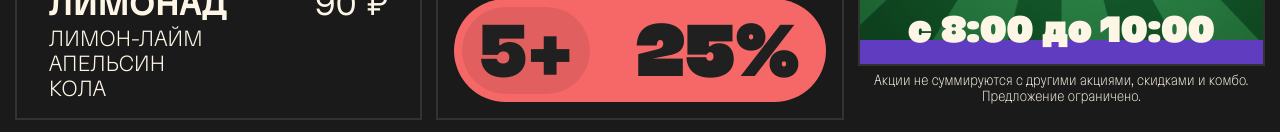
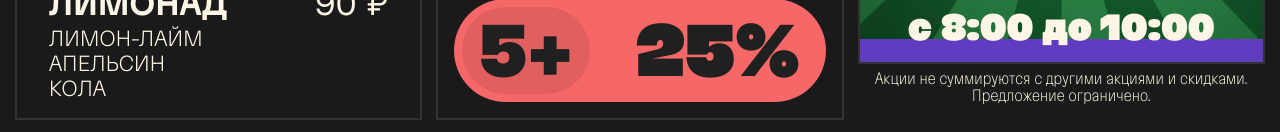
Before and after one commit to preanic/bigbi, a plain HTML site: page 3.html in a window 1280 px wide. Shown: the part 665-797 px from the top of the page. Drawn offline with Linux system fonts and the light colour scheme.

Commit message:
Action note

```diff
--- a/3.html
+++ b/3.html
@@ -231,7 +231,7 @@
           </div>
 
           <div class="action-note">
-            Акции не суммируются с другими акциями, скидками и комбо. Предложение ограничено.
+            Акции не суммируются с другими акциями и скидками.</br>Предложение ограничено.
           </div>
 
         </div>
--- a/styles-3.css
+++ b/styles-3.css
@@ -393,7 +393,7 @@ body {
 .action-note {
   font-variation-settings: "wght" 150, "wdth" 50;
   text-align: center;
-  font-size: 0.8rem;
+  font-size: 0.9rem;
   margin-top: 0.4rem;
   margin-bottom: 1rem;
 }
```
